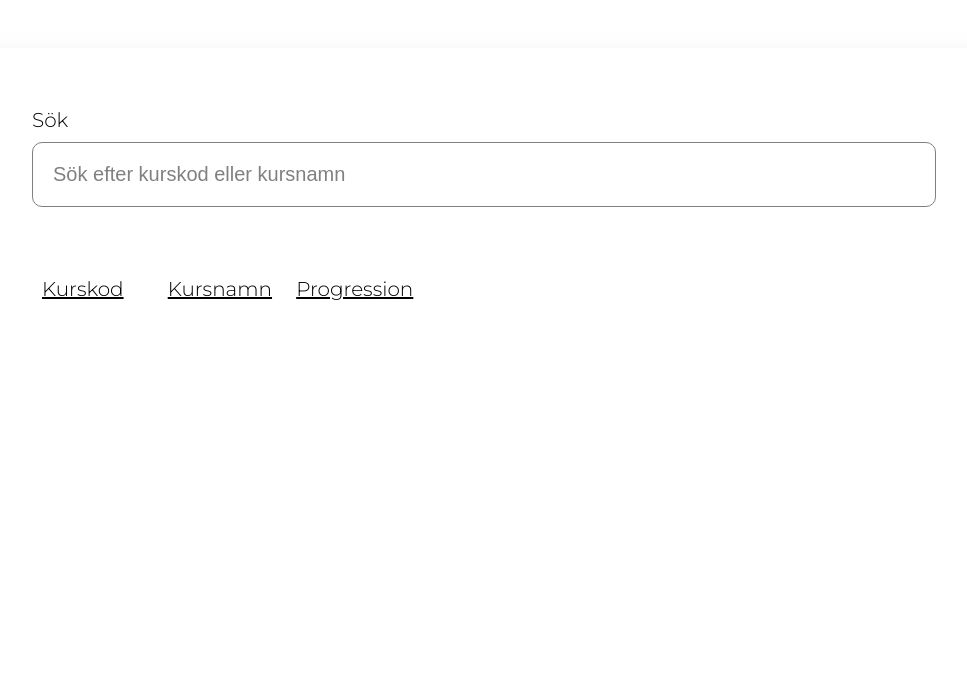
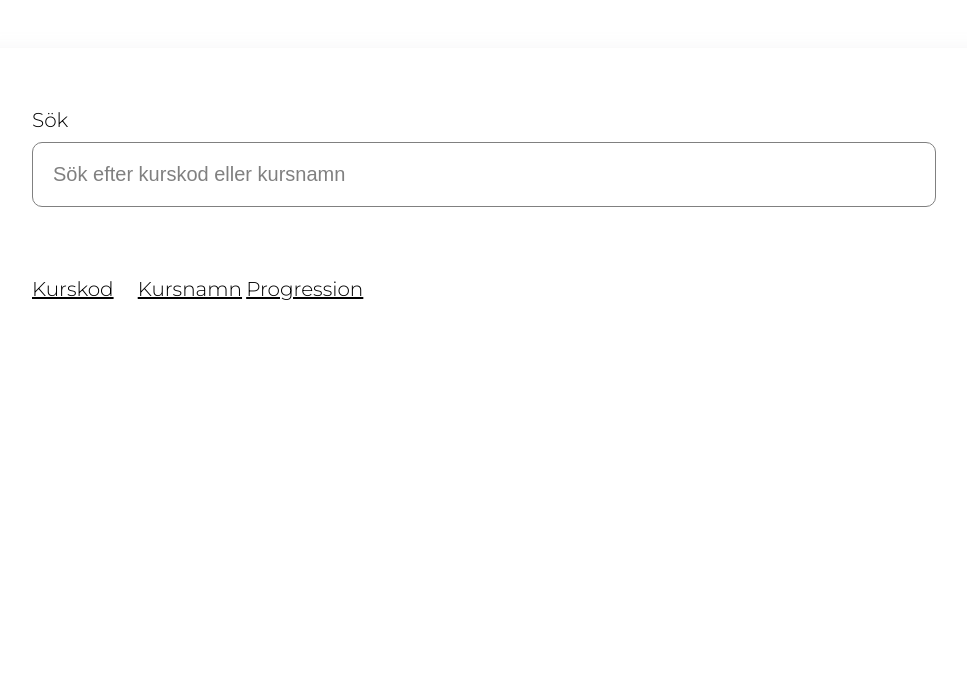
Before and after one commit to adidoescode/moment2, a website built with Parcel: page src/index.html in a window 1280 px wide. Shown: the part 111-800 px from the top of the page, without its empty margins (156-1123 px from the left). Built offline with nearby package versions, Linux system fonts and the light colour scheme; no server answers.

Commit message:
Förmodligen klar med momentet, pushar till github för att testa om hemsidan fungerar på webhosten.

```diff
--- a/src/index.html
+++ b/src/index.html
@@ -5,8 +5,11 @@
     <meta charset="UTF-8">
     <meta name="viewport" content="width=device-width, initial-scale=1.0">
     <title>Moment 2</title>
+    <!-- Lägger in stylesheetet -->
     <link rel="stylesheet" href="style.css">
+    <!-- Då vi använder NPM måste man ange type=module för att den ska paketeras korrekt -->
     <script src="main.js" type="module"></script>
+    <!-- Google fonts -->
     <link rel="preconnect" href="https://fonts.googleapis.com">
     <link rel="preconnect" href="https://fonts.gstatic.com" crossorigin>
     <link href="https://fonts.googleapis.com/css2?family=Montserrat:ital,wght@0,300;1,300&display=swap"
@@ -23,20 +26,20 @@
         <div id="scheduleContainer">
             <p id="searchText">Sök</p>
             <input type="search" id="searchBar" placeholder="Sök efter kurskod eller kursnamn">
-
+            <!-- Divs för att lättare kunna stylea innehållet i kolumnerna-->
             <div class="first-column">
+                <p id="firstHeader"><u>Kurskod</u></p>
                 <ul id="firstCol">
-                    <li id="firstHeader"><u>Kurskod</u></li>
                 </ul>
             </div>
             <div class="second-column">
+                <p id="secondHeader"><u>Kursnamn</u></p>
                 <ul id="secondCol">
-                    <li id="secondHeader"><u>Kursnamn</u></li>
                 </ul>
             </div>
             <div class="third-column">
+                <p id="thirdHeader"><u>Progression</u></p>
                 <ul id="thirdCol">
-                    <li id="thirdHeader"><u>Progression</u></li>
                 </ul>
             </div>
     </main>
--- a/src/main.js
+++ b/src/main.js
@@ -11,7 +11,7 @@ const searchBarEl = document.getElementById("searchBar");
 
 
 
-// Starta javascripten när hemsidan laddas in
+// Startar javascripten när hemsidan laddas in
 
 async function init() {
     try {
@@ -21,6 +21,9 @@ async function init() {
             filterLiItems(searchBarEl.value.trim().toLowerCase());
         });
     }
+
+    // Catchar felet och loggar det som gick fel i konsolen
+
     catch (error) {
         console.error('Error with initializing:', error);
     }
@@ -28,23 +31,36 @@ async function init() {
 
 window.onload = init;
 
+
+// Funktion som hämtar schemat och gör om det till data
+
 async function getSchedule() {
     try {
         const response = await fetch('https://webbutveckling.miun.se/files/ramschema_ht23.json');
         const data = await response.json();
         return data;
     }
+
+    // Catchar felet och loggar det som gick fel i konsolen
+
     catch (error) {
         console.error('Error with fetch:', error);
         throw error;
     }
 }
 
+// Funktion som printar ut alla kurskoder, kursnamn och progression i li element. Utskriften ser ut såhär: <ul><li><li>.......</ul>
+
 async function handleCourses(schedules) {
+
+    // li-element för kurskod
 
     schedules.forEach(courseCode => {
         const firstColEl = document.getElementById('firstCol');
         let newLiEl1 = document.createElement("li");
+
+        // Lägger till klassen 'code' för att lättare kunna targeta li-elementen i den första kolumnen
+
         newLiEl1.classList.add("code")
         let newLiText1 = document.createTextNode(courseCode.code);
 
@@ -53,10 +69,15 @@ async function handleCourses(schedules) {
 
     });
 
+    // li-element för kursnamn
+
     schedules.forEach(courseName => {
         const secondColEl = document.getElementById('secondCol');
 
         let newLiEl2 = document.createElement("li");
+
+        // Lägger till klassen 'name' för att lättare kunna targeta li-elementen i den andra kolumnen
+
         newLiEl2.classList.add("name")
         let newLiText2 = document.createTextNode(courseName.coursename);
 
@@ -65,10 +86,15 @@ async function handleCourses(schedules) {
 
     });
 
+    // li-element för progression
+
     schedules.forEach(courseProg => {
         const thirdColEl = document.getElementById('thirdCol');
 
         let newLiEl3 = document.createElement("li");
+
+        // Lägger till klassen 'prog' för att lättare kunna targeta li-elementen i den tredje kolumnen
+
         newLiEl3.classList.add("prog")
         let newLiText3 = document.createTextNode(courseProg.progression);
 
@@ -76,6 +102,8 @@ async function handleCourses(schedules) {
         thirdColEl.appendChild(newLiEl3);
 
     });
+
+    // Lägger till eventlisteners för att sortera kurskoder, kursnamn och progression vid klick
 
     firstHeaderEl.addEventListener('click', function () {
         sortCode(schedules);
@@ -88,103 +116,43 @@ async function handleCourses(schedules) {
     });
 
 }
-/*
+
 function sortCode(schedules) {
 
-    let codeArray = [];
+    /* Använder mig av sort-funktionen för att sortera kurskoden i unicode-kodpunktsordning.
+    Argumenten jag använder är temporära variabler vid namn a och b. De representerar argumenten som ska jämföras.
+    Eftersom jag ska jämföra kursnamnet jämför jag a.code som motsvarar objektet i arrayen jag fått genom API:n med b.code. Jag använder mig dessutom av metoden 'localeCompare'.
+    Denna metoden jämför strängvärdena som motsvarar a.code och b.code. Ett plus med denna metoden är att den även kan sortera tecken som inte infattas i ASCII-tabellen.
+    */
 
-    schedules.forEach(sortCode => {
-        codeArray.push(sortCode.code);
-    })
-    codeArray.sort();
-
-    document.getElementById('firstCol').innerHTML = '';
-
-    codeArray.forEach(newCode => {
-        const firstColEl = document.getElementById('firstCol');
-        let newLiEl1 = document.createElement("li");
-        newLiEl1.classList.add("code")
-        let newLiText1 = document.createTextNode(newCode);
-
-        newLiEl1.appendChild(newLiText1);
-        firstColEl.appendChild(newLiEl1);
-    })
-    console.log(codeArray);
-}
-
-function sortName(schedules) {
-
-    let nameArray = [];
-
-    schedules.forEach(sortName => {
-        nameArray.push(sortName.coursename);
-    })
-    nameArray.sort();
-
-    document.getElementById('secondCol').innerHTML = '';
-
-    nameArray.forEach(newName => {
-        const secondColEl = document.getElementById('secondCol');
-        let newLiEl2 = document.createElement("li");
-        newLiEl2.classList.add("name")
-        let newLiText2 = document.createTextNode(newName);
-
-        newLiEl2.appendChild(newLiText2);
-        secondColEl.appendChild(newLiEl2);
-    })
-
-    console.log(nameArray);
-}
-
-function sortProg(schedules) {
-    let progArray = [];
-
-    schedules.forEach(sortProg => {
-        progArray.push(sortProg.progression);
-    })
-    progArray.sort();
-
-    document.getElementById('thirdCol').innerHTML = '';
-
-    progArray.forEach(newProg => {
-        const thirdColEl = document.getElementById('thirdCol');
-
-        let newLiEl3 = document.createElement("li");
-        newLiEl3.classList.add("prog")
-        let newLiText3 = document.createTextNode(newProg);
-
-        newLiEl3.appendChild(newLiText3);
-        thirdColEl.appendChild(newLiEl3);
-    })
-
-    console.log(progArray);
-}
-*/
-function sortCode(schedules) {
-    // Sort the schedules array by code
     schedules.sort((a, b) => a.code.localeCompare(b.code));
     renderColumns(schedules);
 }
 
 function sortName(schedules) {
-    // Sort the schedules array by coursename
+    // Gör samma sak som jag gjorde för sortCode, bara att jag ersätter sortCode med sortName och sorterar namnen i unicode-kodpunktsordning
     schedules.sort((a, b) => a.coursename.localeCompare(b.coursename));
     renderColumns(schedules);
 }
 
 function sortProg(schedules) {
-    // Sort the schedules array by progression
+    // Gör samma sak som jag gjorde för sortCode, bara att jag ersätter sortCode med sortProg och sorterar progression i unicode-kodpunktsordning
     schedules.sort((a, b) => a.progression.localeCompare(b.progression));
     renderColumns(schedules);
 }
 
 function renderColumns(schedules) {
-    // Clear existing content
+
+    // För att rendera kolumnerna så de blir sorterade börjar jag med att ta bort de existerande li-elementen. Dessa kommer ersättas med de sorterade li-elementen
+
     document.getElementById('firstCol').innerHTML = '';
     document.getElementById('secondCol').innerHTML = '';
     document.getElementById('thirdCol').innerHTML = '';
 
-    // Re-render all items based on the sorted schedules
+    // Eftersom jag kör renderColumns i sort funktionerna kommer variablerna föras vidare hit till detta blocket också, vilket betyder att jag kan använda dem här då de är definerade
+
+    // Kurskoder
+
     schedules.forEach(schedule => {
         const firstColEl = document.getElementById('firstCol');
         let newLiEl1 = document.createElement("li");
@@ -193,12 +161,16 @@ function renderColumns(schedules) {
         newLiEl1.appendChild(newLiText1);
         firstColEl.appendChild(newLiEl1);
 
+        // Kursnamn
+
         const secondColEl = document.getElementById('secondCol');
         let newLiEl2 = document.createElement("li");
         newLiEl2.classList.add("name");
         let newLiText2 = document.createTextNode(schedule.coursename);
         newLiEl2.appendChild(newLiText2);
         secondColEl.appendChild(newLiEl2);
+
+        // Kurs-progression
 
         const thirdColEl = document.getElementById('thirdCol');
         let newLiEl3 = document.createElement("li");
@@ -209,21 +181,28 @@ function renderColumns(schedules) {
     });
 }
 
+// Filtrerar listelement baserat på sökterm
+async function filterLiItems(searchTerm) {
 
+    // Hämtar klasserna jag tidigare angav till variabler
 
-async function filterLiItems(searchTerm) {
     const courseCodes = document.querySelectorAll('.code');
     const courseNames = document.querySelectorAll('.name');
     const courseProgs = document.querySelectorAll('.prog');
+
+    // Itererar över listelementen och kontrollerar om de matchar söktermen
 
     courseCodes.forEach((codeEl, index) => {
         const nameEl = courseNames[index];
         const progEl = courseProgs[index];
 
-        // Check if any of the texts include the search term
+        // Omvandlar alla bokstäver till lowercase för att det inte ska bli något fel när man använder stora bokstäver i sökfältet
+
         const codeText = codeEl.textContent.toLowerCase();
         const nameText = nameEl.textContent.toLowerCase();
         const progText = progEl.textContent.toLowerCase();
+
+        // Kontrollerar om textinnehållet i något element matchar söktermen
 
         if (codeText.includes(searchTerm) || nameText.includes(searchTerm) || progText.includes(searchTerm)) {
             codeEl.style.display = 'block';
--- a/src/style.css
+++ b/src/style.css
@@ -4,10 +4,12 @@
     box-sizing: border-box;
 }
 
+/* Lägger till font */
 body {
     font-family: 'Montserrat', sans-serif;
 }
 
+/* Stylear containern som kommer innehålla alla kolumner av objekt */
 #scheduleContainer {
     width: 80%;
     margin: 0 auto;
@@ -27,10 +29,12 @@ h1 {
     font-size: 1.25em;
 }
 
+/* Ändrar textfärgen i placeholdern */
 input::placeholder {
     color: grey;
 }
 
+/* Ändrar styles för sökbaren. Bl.a font-size, padding för att texten ska få utrymme, och border samt border-radius för estetiska skäl */
 input {
     padding: 20px;
     border: 1px solid grey;
@@ -42,6 +46,7 @@ input {
     margin-bottom: 50px;
 }
 
+/* Ger kolumnerna dessa attribut för att kolumnerna ska vara radade bredvid varandra och inte staplas på varandra */
 .first-column,
 .second-column,
 .third-column {
@@ -49,6 +54,11 @@ input {
     vertical-align: top;
 }
 
+p {
+    font-size: 1.25em;
+}
+
+/* Ändrar styles på li-elementen från API:n */
 li {
     list-style-type: none;
     margin: 30px 10px;
@@ -56,6 +66,7 @@ li {
 
 }
 
+/* Lägger progression centrerad över dess element för estetiska skäl */
 .third-column li {
     text-align: center;
 }
@@ -71,6 +82,7 @@ li {
     margin-top: 20px;
 }
 
+/* Då kolumnernas knapp är ett p-element ger jag de cursor:pointer för att de ska tolkas som en knapp */
 #firstHeader:hover,
 #secondHeader:hover,
 #thirdHeader:hover {
```
